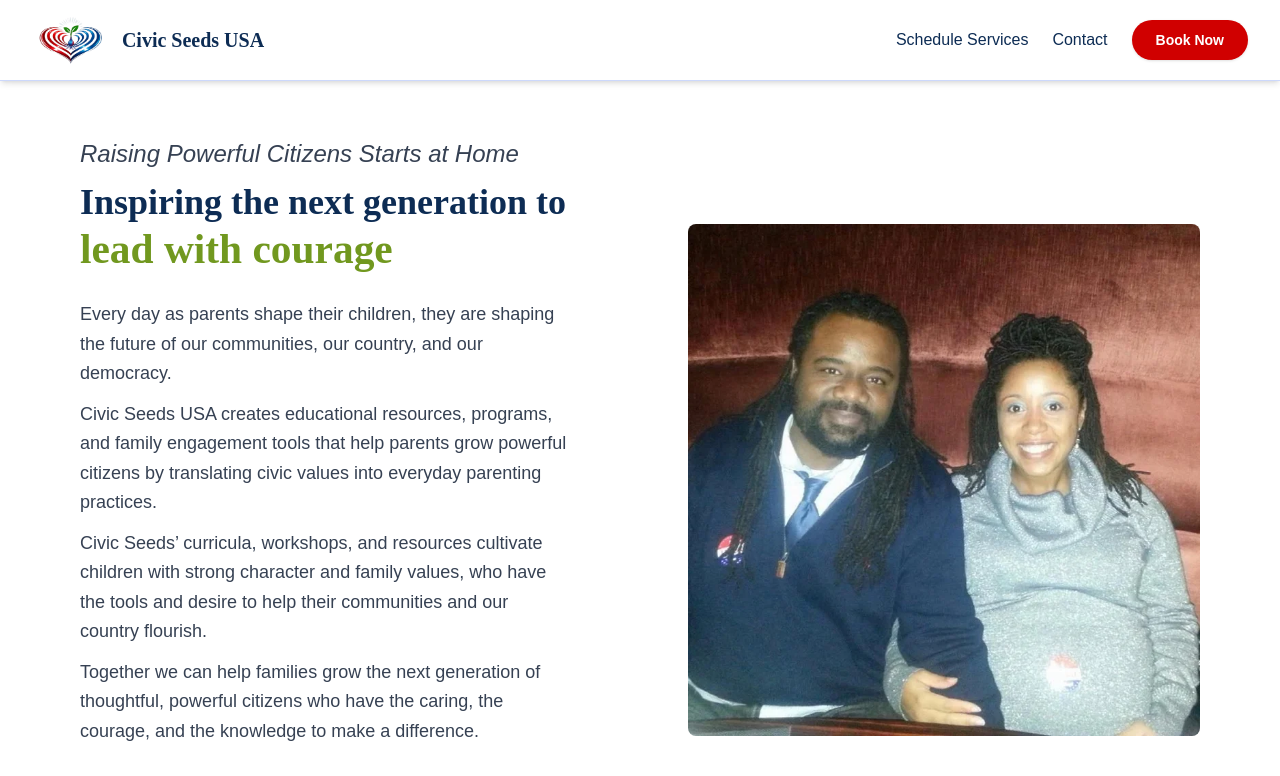
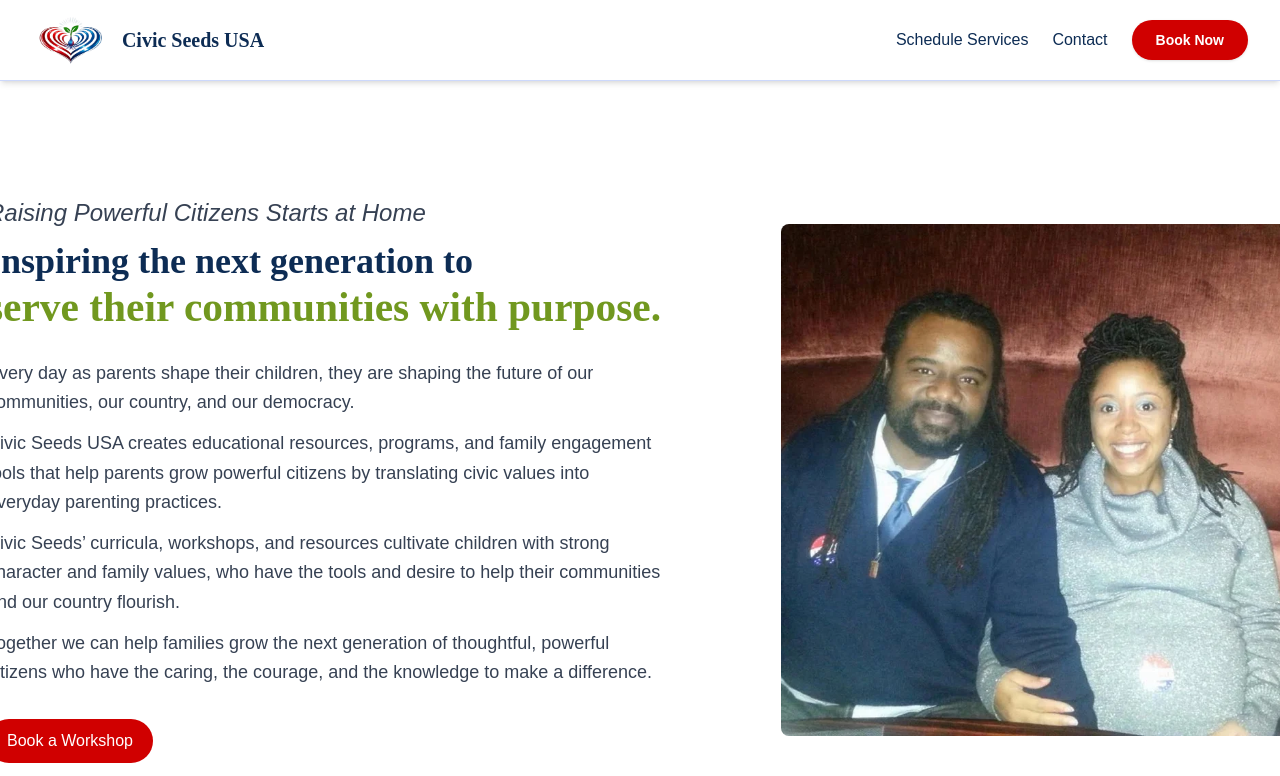
Before and after one commit to bdubbs11/Civic-Seeds-USA, a React (Vite) app: page / in a window 1280 px wide. Shown: the top 776 px of the page. Built offline with nearby package versions, Linux system fonts and the light colour scheme; no server answers.

Commit message:
Refactor: textsize fix. change rotating words

```diff
--- a/src/components/TextRotator.jsx
+++ b/src/components/TextRotator.jsx
@@ -6,6 +6,10 @@ export default function TextRotator({
   className = "",
 }) {
   const [index, setIndex] = useState(0);
+  const longestWord = words.reduce(
+    (longest, word) => (word.length > longest.length ? word : longest),
+    "",
+  );
 
   useEffect(() => {
     if (words.length === 0) return;
@@ -19,10 +23,11 @@ export default function TextRotator({
   if (words.length === 0) return null;
 
   return (
-    <span className={`relative inline-block overflow-hidden align-bottom ${className}`}>
+    <span className={`relative inline-grid align-bottom ${className}`}>
+      <span className="invisible whitespace-nowrap">{longestWord}</span>
       <span
         key={index}
-        className="inline-block animate-fade-slide"
+        className="absolute left-0 top-0 inline-block animate-fade-slide whitespace-nowrap"
       >
         {words[index]}
       </span>
--- a/src/views/Home.jsx
+++ b/src/views/Home.jsx
@@ -119,14 +119,19 @@ function Home() {
                   Inspiring the next generation to{" "}
                   <TextRotator
                     words={[
-                      "dream big",
-                      "work hard",
-                      "lead with courage",
-                      "serve their community",
-                      "believe in America's story",
+                      // "dream big",
+                      // "work hard",
+                      // "lead with courage",
+                      // "serve their community",
+                      // "believe in America's story",
+                      "think critically and care deeply.",
+                      "lead with courage and compassion.",
+                      "serve their communities with purpose.",
+                      "use their voice to make a difference.",
+                      "build a stronger future for everyone.",
                     ]}
                     interval={2500}
-                    className="text-darkgreen font-bold text-[1.1em] md:text-[1.15em]"
+                    className="inline-block whitespace-nowrap text-darkgreen font-bold text-[1.1em] md:text-[1.15em]"
                   />
                 </h1>
                 <div className="space-y-3 text-base md:text-lg leading-relaxed text-gray-700 font-nunito">
@@ -341,7 +346,7 @@ function Home() {
                       The Power Parenting Pillars balance inner development with outer engagement. The four
                       pillars are:
                     </p>
-                    <ul className="mt-1 list-inside list-disc space-y-1">
+                    <ul className="mt-1 list-inside list-disc space-y-1 font-bold italic">
                       <li>Character &amp; Core Values</li>
                       <li>Thinking Skills &amp; Understanding the World</li>
                       <li>Connection, Communication, &amp; Relationships</li>
```
